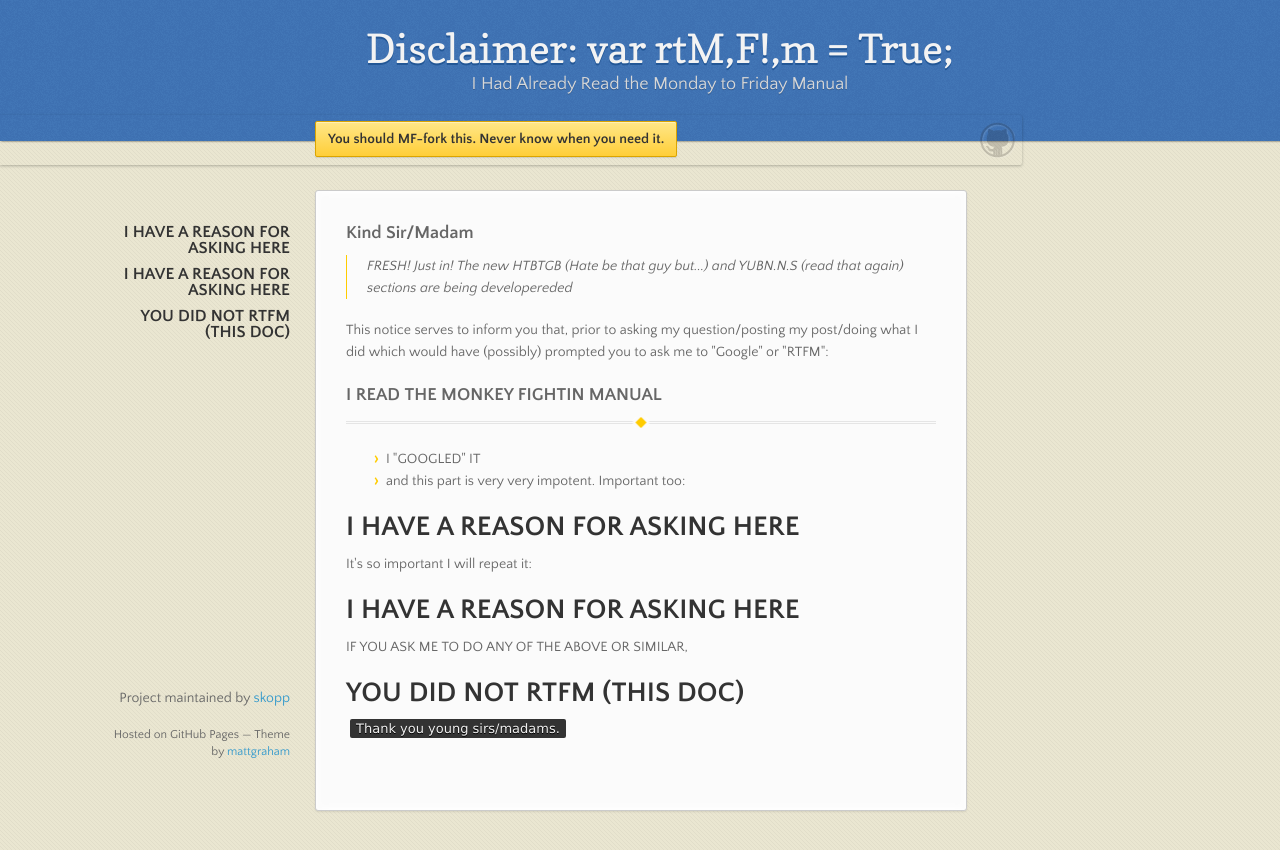
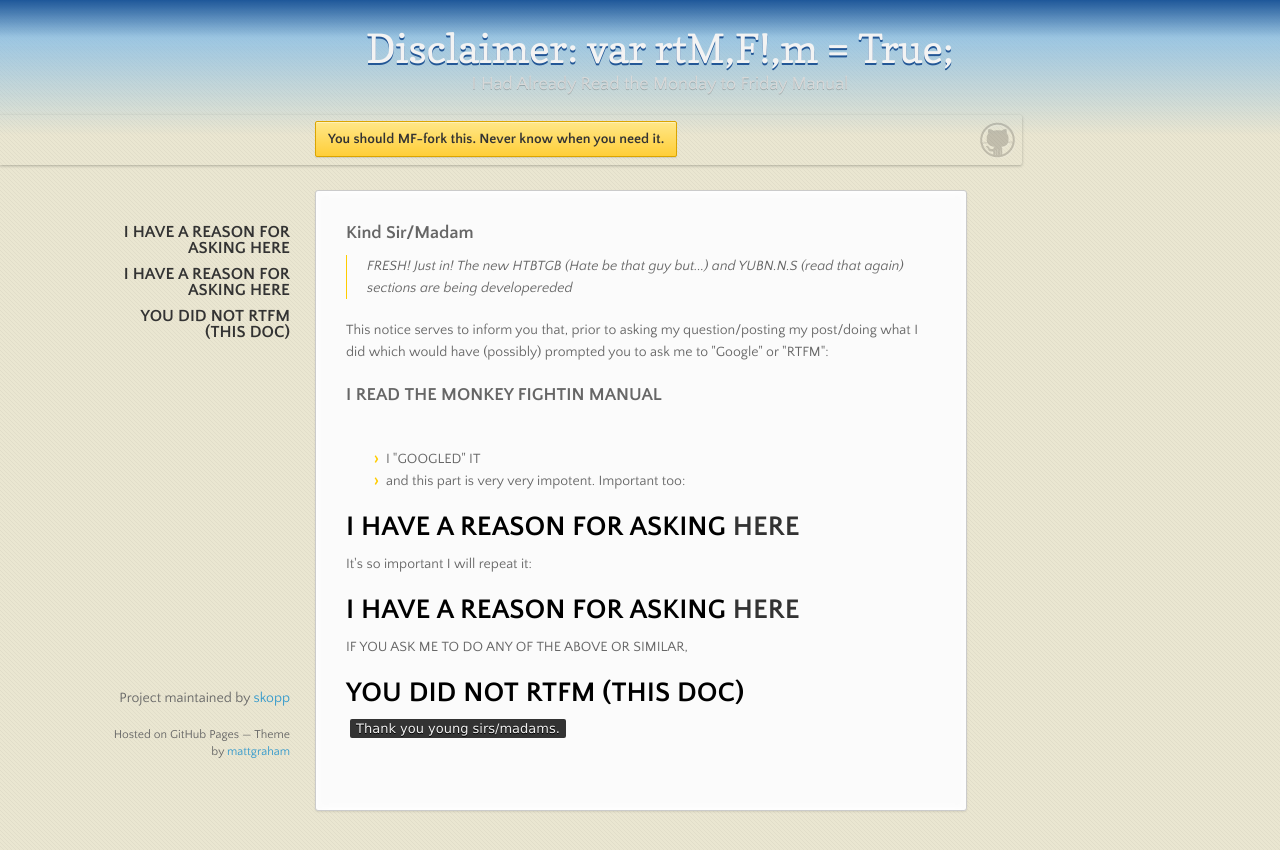
Before and after one commit to skopp/rtfmtrue, a plain HTML site: page index.html in a window 1280 px wide. Drawn offline with nearby package versions, Linux system fonts and the light colour scheme.

Commit message:
Update styles.css

```diff
--- a/stylesheets/styles.css
+++ b/stylesheets/styles.css
@@ -512,7 +512,7 @@ body {
 }
 
 h1, h2, h3, h4, h5, h6 {
-  color: #333;
+  color: #000;
   margin: 0 0 10px;
 }
 
@@ -641,7 +641,7 @@ hr {
   border: 0;
   outline: none;
   height: 11px;
-  background: transparent url("../images/hr.gif") center center repeat-x;
+  background: transparent /*url("../images/hr.gif")*/ center center repeat-x;
   margin: 0 0 20px;
 }
 
@@ -659,7 +659,7 @@ header {
   right: 0;
   width: 100%;
   text-align: center;
-  background: url(../images/background.png) #4276b6;
+  /*background: url(../images/background.png) #4276b6;
   -moz-box-shadow: 1px 0px 2px rgba(0, 0, 0, 0.75);
   -webkit-box-shadow: 1px 0px 2px rgba(0, 0, 0, 0.75);
   -o-box-shadow: 1px 0px 2px rgba(0, 0, 0, 0.75);
@@ -667,6 +667,14 @@ header {
   z-index: 99;
   -webkit-font-smoothing: antialiased;
   min-height: 76px;
+}*/
+background: -moz-linear-gradient(top,  rgba(30,87,153,1) 0%, rgba(125,185,232,0.72) 28%, rgba(125,185,232,0) 100%);
+background: -webkit-gradient(linear, left top, left bottom, color-stop(0%,rgba(30,87,153,1)), color-stop(28%,rgba(125,185,232,0.72)), color-stop(100%,rgba(125,185,232,0)));
+background: -webkit-linear-gradient(top,  rgba(30,87,153,1) 0%,rgba(125,185,232,0.72) 28%,rgba(125,185,232,0) 100%);
+background: -o-linear-gradient(top,  rgba(30,87,153,1) 0%,rgba(125,185,232,0.72) 28%,rgba(125,185,232,0) 100%);
+background: -ms-linear-gradient(top,  rgba(30,87,153,1) 0%,rgba(125,185,232,0.72) 28%,rgba(125,185,232,0) 100%);
+background: linear-gradient(to bottom,  rgba(30,87,153,1) 0%,rgba(125,185,232,0.72) 28%,rgba(125,185,232,0) 100%);
+filter: progid:DXImageTransform.Microsoft.gradient( startColorstr='#1e5799', endColorstr='#007db9e8',GradientType=0 );
 }
 header h1 {
   font: 40px/48px "Copse", "Helvetica Neue", Helvetica, Arial, sans-serif;
```
